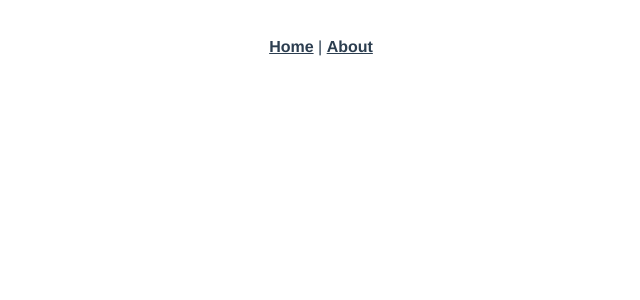
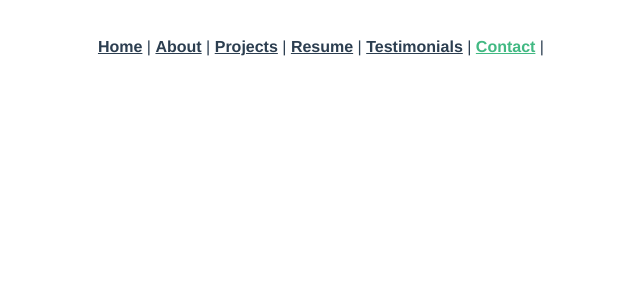
Before and after one commit to ManakiX/Vue-Project, a Vue app: page /contact in a window 1280 px wide. Before the commit this address had no page. Shown: the top 300 px of the page, without its empty margins (319-959 px from the left). Built offline with nearby package versions, Linux system fonts and the light colour scheme.

Commit message:
first commit

```diff
--- a/src/App.vue
+++ b/src/App.vue
@@ -1,7 +1,11 @@
 <template>
   <nav>
     <router-link to="/">Home</router-link> |
-    <router-link to="/about">About</router-link>
+    <router-link to="/about">About</router-link> |
+    <router-link to="/projects">Projects</router-link> |
+    <router-link to="/resume">Resume</router-link> |
+    <router-link to="/testimonials">Testimonials</router-link> |
+    <router-link to="/contact">Contact</router-link> |
   </nav>
   <router-view/>
 </template>
--- a/src/router/index.js
+++ b/src/router/index.js
@@ -10,10 +10,32 @@ const routes = [
   {
     path: '/about',
     name: 'about',
-    // route level code-splitting
-    // this generates a separate chunk (about.[hash].js) for this route
-    // which is lazy-loaded when the route is visited.
-    component: () => import(/* webpackChunkName: "about" */ '../views/AboutView.vue')
+
+    component: () => import('../views/AboutView.vue')
+  },
+  {
+    path: '/contact',
+    name: 'contact',
+
+    component: () => import('../views/ContactsView.vue')
+  },
+  {
+    path: '/projects',
+    name: 'projects',
+
+    component: () => import('../views/ProjectsView.vue')
+  },
+  {
+    path: '/resume',
+    name: 'resume',
+
+    component: () => import('../views/ResumeView.vue')
+  },
+  {
+    path: '/testimonials',
+    name: 'testimonials',
+
+    component: () => import('../views/TestimonialsView.vue')
   }
 ]
 
--- /dev/null
+++ b/src/views/ContactsView.vue
@@ -0,0 +1,11 @@
+<template>
+
+</template>
+
+<script>
+
+</script>
+
+<style>
+
+</style>
--- /dev/null
+++ b/src/views/ProjectsView.vue
@@ -0,0 +1,11 @@
+<template>
+
+</template>
+
+<script>
+
+</script>
+
+<style>
+
+</style>
--- /dev/null
+++ b/src/views/ResumeView.vue
@@ -0,0 +1,11 @@
+<template>
+
+</template>
+
+<script>
+
+</script>
+
+<style>
+
+</style>
--- /dev/null
+++ b/src/views/TestimonialsView.vue
@@ -0,0 +1,11 @@
+<template>
+
+</template>
+
+<script>
+
+</script>
+
+<style>
+
+</style>
```
Also changed, not shown: 1 other file (tests, documents, lock files or other folders).
